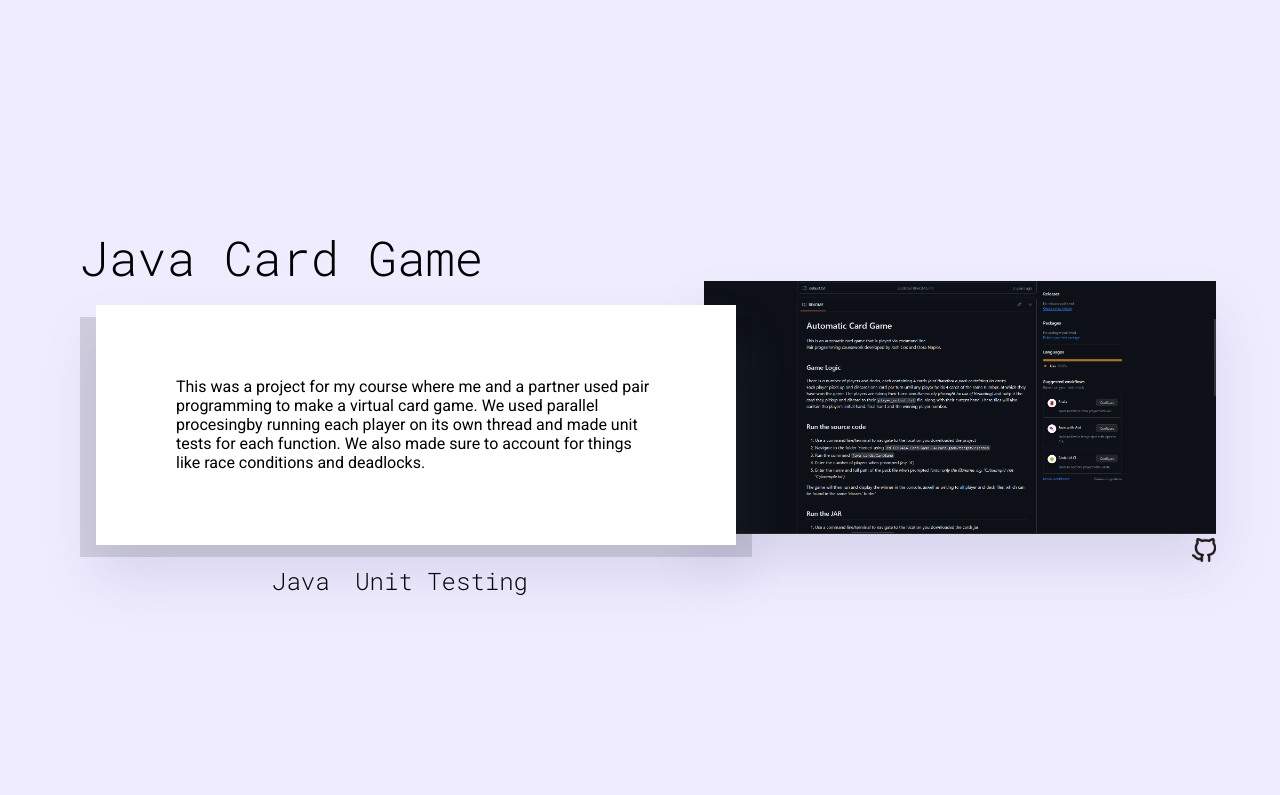
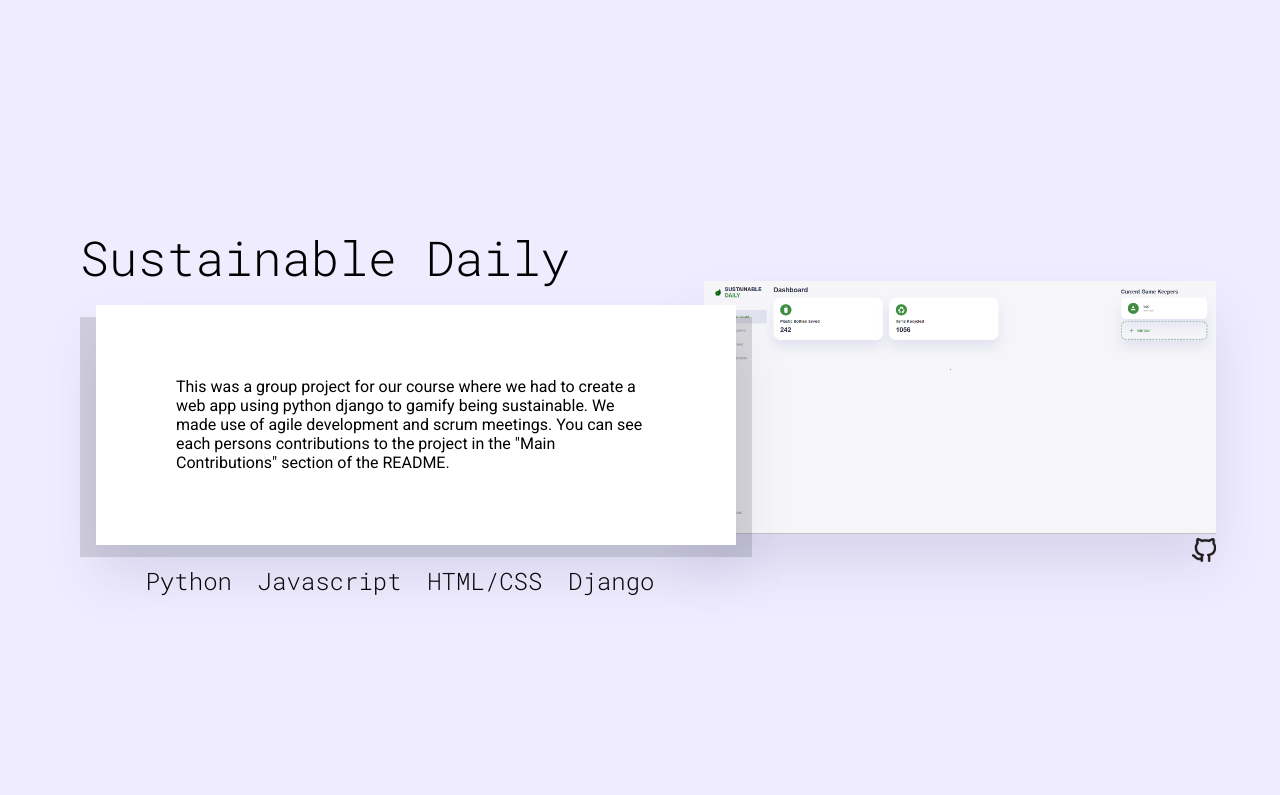
Before and after one commit to Josh-Cox/portfolio, a Flask app: page / in a window 1280 px wide. Shown: the part 1945-2740 px from the top of the page. Run offline with Flask 3, Linux system fonts and the light colour scheme.

Commit message:
Changed Project

```diff
--- a/templates/index.html
+++ b/templates/index.html
@@ -115,36 +115,38 @@
   <div class="project-content">
     <div class="project project-two project-first">
       <div class="details-two project-details">
-        <div class="project-title title-two">Java Card Game</div>
+        <div class="project-title title-two">Sustainable Daily</div>
         <div class="project-details-content">
           <div class="white-two white-box">
             <div class="project-text">
-              This was a project for my course where me and a partner used pair
-              programming to make a virtual card game. We used parallel
-              procesingby running each player on its own thread and made unit
-              tests for each function. We also made sure to account for things
-              like race conditions and deadlocks.
+              This was a group project for our course where we had to create a
+              web app using python django to gamify being sustainable. We made
+              use of agile development and scrum meetings. You can see each
+              persons contributions to the project in the "Main Contributions"
+              section of the README.
             </div>
           </div>
           <div class="grey-two grey-box"></div>
         </div>
         <div class="technologies-used">
-          <p>Java</p>
-          <p>Unit Testing</p>
+          <p>Python</p>
+          <p>Javascript</p>
+          <p>HTML/CSS</p>
+          <p>Django</p>
         </div>
       </div>
 
       <div class="project-example">
         <div class="project-img img-two">
           <img
-            src="{{ url_for('static', filename='img/card-game.png') }}"
+            src="{{ url_for('static', filename='img/sustainable.png') }}"
             alt=""
           />
         </div>
         <div class="links-two project-links">
           <a
             target="_blank"
-            href="https://github.com/Josh-Cox/ECM2414-Card-Game-CA"
+            href="https://github.com/itselectroz/sustainable-daily/tree/master?tab=readme-ov-file"
             ><img
               src="{{ url_for('static', filename='img/github_outline.png') }}"
               alt=""
```
